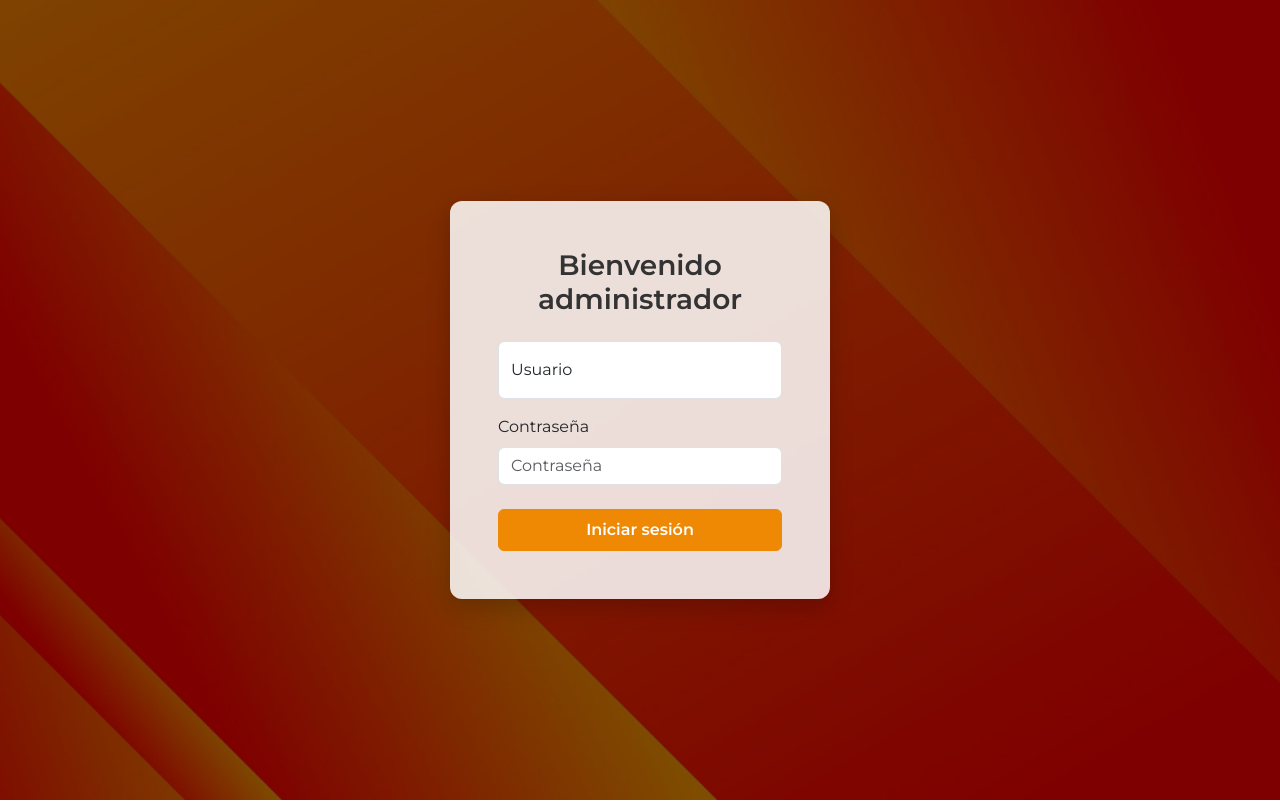
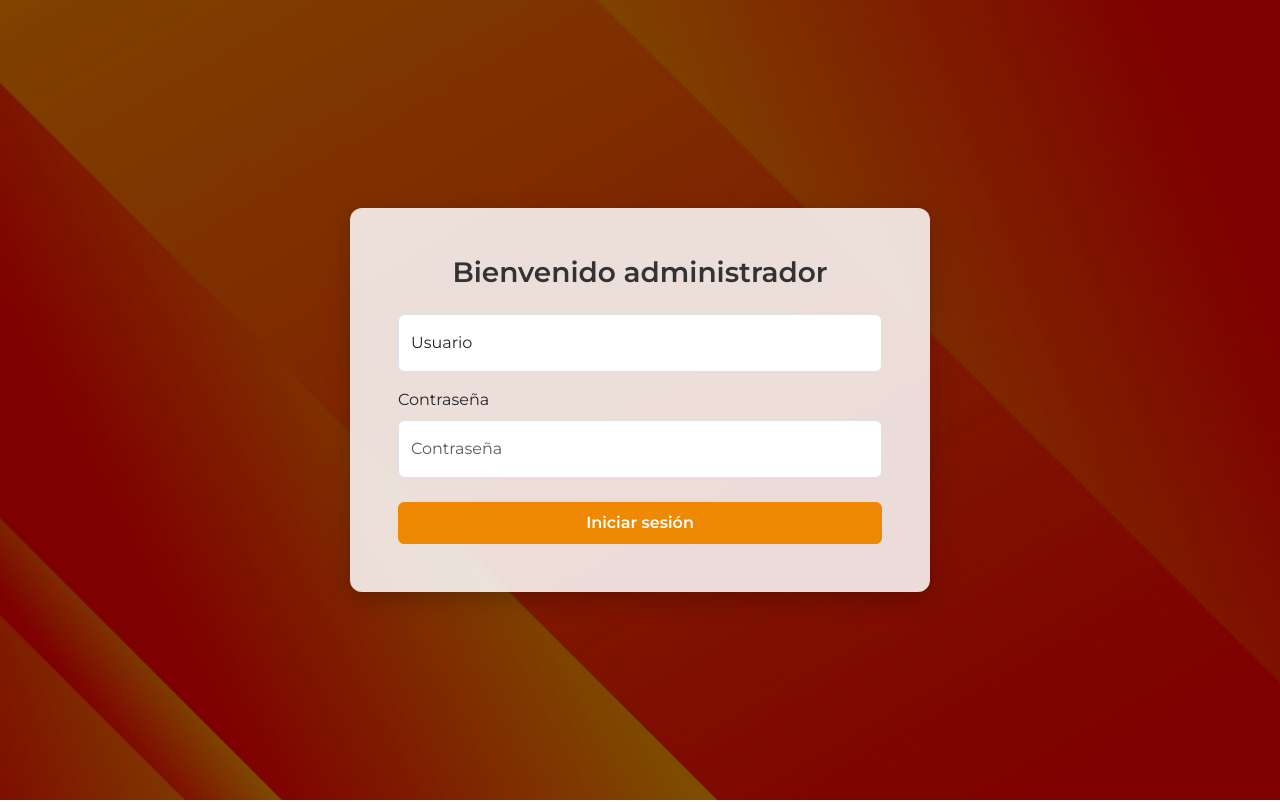
Before and after one commit to PabloDevUtl/analytics, a React (Vite) app: page /login in a window 1280 px wide. Shown: the top 802 px of the page. Built offline with nearby package versions, Linux system fonts and the light colour scheme; no server answers.

Commit message:
Se mejoro el formulario para ios

```diff
--- a/frontend/pages/Login.jsx
+++ b/frontend/pages/Login.jsx
@@ -5,13 +5,13 @@ import fondoLogin from "../assets/fondoLogin.png";
 import "../styles/Login.css";
 import { doLogin } from "../JavaScript/login";
 
-// Nuevos tiempos de bloqueo en segundos:
-// 1m, 3m, 15m, 30m, 1h, 2h
+// Tiempos de bloqueo progresivos (en segundos)
 const LOCK_DURATIONS = [60, 180, 900, 1800, 3600, 7200];
-const RESET_IDLE = 20 * 60; // 20m
+const RESET_IDLE = 20 * 60; // 20 minutos
 
 const STORAGE_KEY = "loginLockData";
 
+// Lee el estado de bloqueo guardado
 function readLockData() {
   try {
     return JSON.parse(localStorage.getItem(STORAGE_KEY)) || {};
@@ -20,6 +20,7 @@ function readLockData() {
   }
 }
 
+// Guarda el estado de bloqueo
 function writeLockData(data) {
   localStorage.setItem(STORAGE_KEY, JSON.stringify(data));
 }
@@ -33,12 +34,11 @@ export default function Login() {
   const [remaining, setRemaining] = useState(0);
   const timerRef = useRef();
 
-  // Al montar, chequea estado de bloqueo
+  // Al montar, valida si hay bloqueo
   useEffect(() => {
     const data = readLockData();
     const now = Date.now();
 
-    // Si han pasado >20m desde el último intento, reset completo
     if (data.lastAttempt && now - data.lastAttempt > RESET_IDLE * 1000) {
       localStorage.removeItem(STORAGE_KEY);
       return;
@@ -50,7 +50,7 @@ export default function Login() {
     }
   }, []);
 
-  // Cuenta regresiva
+  // Temporizador de cuenta regresiva
   useEffect(() => {
     if (!lockedUntil) return;
     timerRef.current = setInterval(() => {
@@ -67,13 +67,13 @@ export default function Login() {
     return () => clearInterval(timerRef.current);
   }, [lockedUntil]);
 
+  // Maneja el login y el sistema de bloqueos
   const handleSubmit = async (e) => {
     e.preventDefault();
     setError("");
     const now = Date.now();
     let data = readLockData();
 
-    // Si está bloqueado, no hace nada
     if (data.lockUntil && data.lockUntil > now) return;
 
     try {
@@ -82,15 +82,12 @@ export default function Login() {
       localStorage.setItem("token", u.token);
       navigate("/home-admin");
     } catch (err) {
-      // Registro de fallo
       data.lastAttempt = now;
       data.failedCount = (data.failedCount || 0) + 1;
 
-      // Si alcanza 3 fallos, aplicamos bloqueo
       if (data.failedCount >= 3) {
         const level = data.lockLevel || 0;
-        const duration =
-          LOCK_DURATIONS[Math.min(level, LOCK_DURATIONS.length - 1)];
+        const duration = LOCK_DURATIONS[Math.min(level, LOCK_DURATIONS.length - 1)];
         data.lockUntil = now + duration * 1000;
         data.lockLevel = level + 1;
         data.failedCount = 0;
@@ -103,11 +100,9 @@ export default function Login() {
     }
   };
 
-  // Formatea mm:ss
+  // Formato de mm:ss para temporizador
   const format = (secs) => {
-    const m = Math.floor(secs / 60)
-      .toString()
-      .padStart(2, "0");
+    const m = Math.floor(secs / 60).toString().padStart(2, "0");
     const s = (secs % 60).toString().padStart(2, "0");
     return `${m}:${s}`;
   };
@@ -118,15 +113,14 @@ export default function Login() {
       style={{ backgroundImage: `url(${fondoLogin})` }}
     >
       <div className="login-card p-4 p-md-5">
-        <h2 className="text-center mb-4 login-title">
-          Bienvenido administrador
-        </h2>
+        <h2 className="text-center mb-4 login-title">Bienvenido administrador</h2>
 
         <form onSubmit={handleSubmit} noValidate>
+          {/* Usuario con estilo form-floating */}
           <div className="form-floating mb-3">
             <input
               type="text"
-              className="form-control"
+              className="form-control input-custom"
               id="usuario"
               placeholder="Usuario"
               value={usuario}
@@ -137,13 +131,12 @@ export default function Login() {
             <label htmlFor="usuario">Usuario</label>
           </div>
 
+          {/* Contraseña con altura igualada manualmente */}
           <div className="mb-4">
-            <label htmlFor="contrasena" className="form-label">
-              Contraseña
-            </label>
+            <label htmlFor="contrasena" className="form-label">Contraseña</label>
             <input
               type="password"
-              className="form-control"
+              className="form-control input-custom"
               id="contrasena"
               placeholder="Contraseña"
               value={contrasena}
--- a/frontend/styles/Login.css
+++ b/frontend/styles/Login.css
@@ -1,4 +1,20 @@
-/* Contenedor full-screen con fondo e overlay */
+/* Asegura altura consistente entre todos los inputs */
+.input-custom {
+  height: 58px; /* Ajusta según necesidad para que coincidan */
+  font-size: 1rem;
+  line-height: 1.5;
+  padding: 0.75rem 1rem;
+  background-color: #fff;
+  color: #000;
+}
+
+/* Asegura visibilidad de caracteres en iOS */
+input[type="password"] {
+  -webkit-text-security: disc;
+  color: #000;
+}
+
+/* Fondo y overlay */
 .login-page {
   min-height: 100vh;
   background-size: cover;
@@ -6,45 +22,38 @@
   position: relative;
 }
 .login-page::before {
-   z-index: 0;
+  z-index: 0;
   content: "";
   position: absolute;
   inset: 0;
   background: rgba(0, 0, 0, 0.5);
 }
 
-input[type="password"] {
-  -webkit-text-security: disc;
-  color: #000;
-}
-
-/* Tarjeta de login centrada */
+/* Tarjeta centrada */
 .login-card {
-   z-index: 1;
+  z-index: 1;
   position: relative;
   background: rgba(255, 255, 255, 0.85);
- /* -webkit-backdrop-filter: blur(8px);  Soporte Safari */
- /* backdrop-filter: blur(8px);*/
   border-radius: 0.75rem;
   max-width: 380px;
   width: 100%;
   box-shadow: 0 8px 24px rgba(0, 0, 0, 0.2);
 }
 
-/* Título “Bienvenido administrador” */
+/* Título */
 .login-title {
   font-weight: 600;
   color: #333;
   font-size: 1.75rem;
 }
 
-/* Inputs: sombra y borde de marca al foco */
+/* Input foco */
 .login-card .form-control:focus {
   box-shadow: 0 0 0 0.2rem rgba(239, 136, 2, 0.3);
   border-color: #ef8802;
 }
 
-/* Botón de marca */
+/* Botón */
 .login-card .btn-primary {
   background-color: #ef8802;
   border-color: #ef8802;
@@ -55,7 +64,7 @@ input[type="password"] {
   border-color: #d67902;
 }
 
-/* Ajustes móviles */
+/* Responsive */
 @media (max-width: 576px) {
   .login-card {
     margin: 0 1rem;
@@ -65,3 +74,36 @@ input[type="password"] {
     background: rgba(0, 0, 0, 0.6);
   }
 }
+
+/* -------- Media Queries para tabletas -------- */
+
+/* iPad Mini (vertical) y tablets pequeñas */
+@media (min-width: 577px) and (max-width: 767px) {
+  .login-card {
+    max-width: 420px;
+    padding: 2rem 2rem;
+  }
+}
+
+/* iPad Air / Pro 11" (vertical y horizontal) */
+@media (min-width: 768px) and (max-width: 1023px) {
+  .login-card {
+    max-width: 470px;
+    padding: 2rem 2rem;
+  }
+}
+
+/* iPad Pro 12.9" o tabletas grandes */
+@media (min-width: 1024px) and (max-width: 1199px) {
+  .login-card {
+     max-width: 470px;
+    padding: 2rem 2rem;
+  }
+}
+
+/* Escritorio pequeño (como laptops chicas) */
+@media (min-width: 1200px) and (max-width: 1399px) {
+  .login-card {
+    max-width: 580px;
+  }
+}
```
